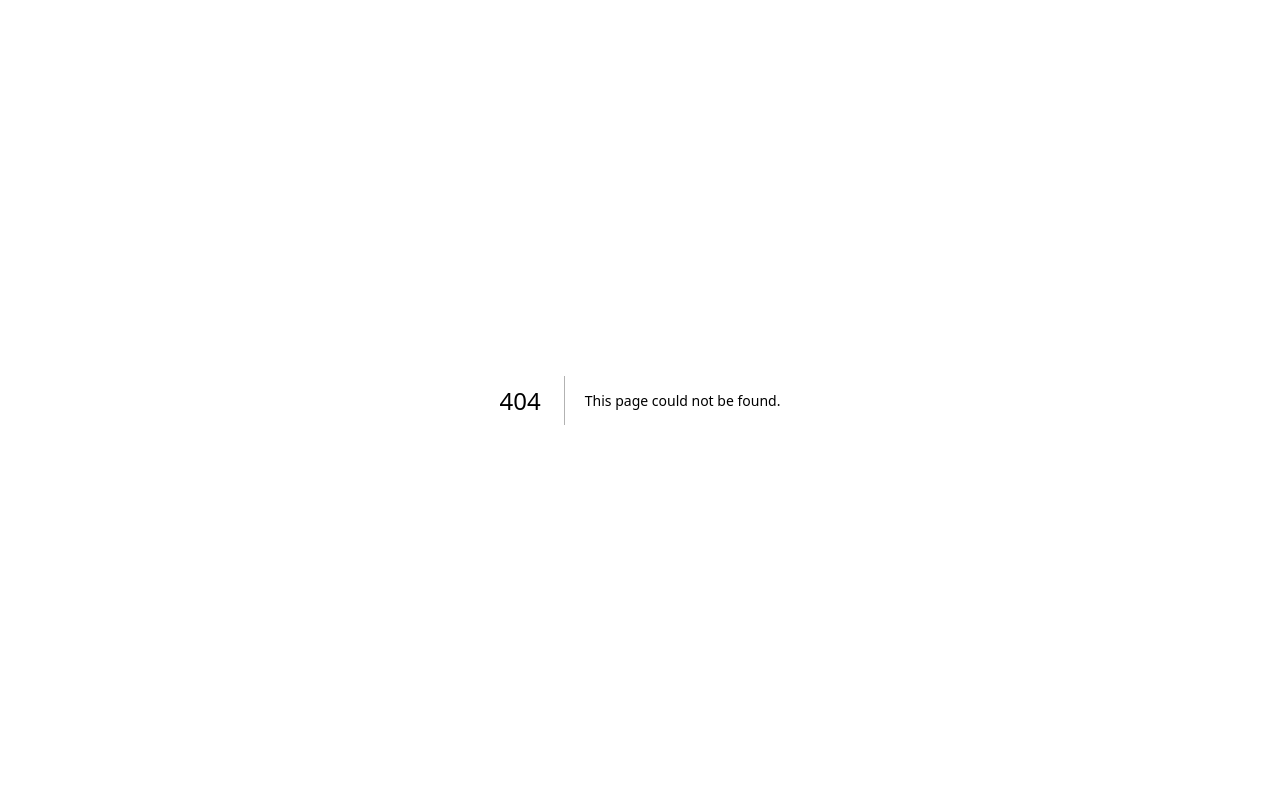
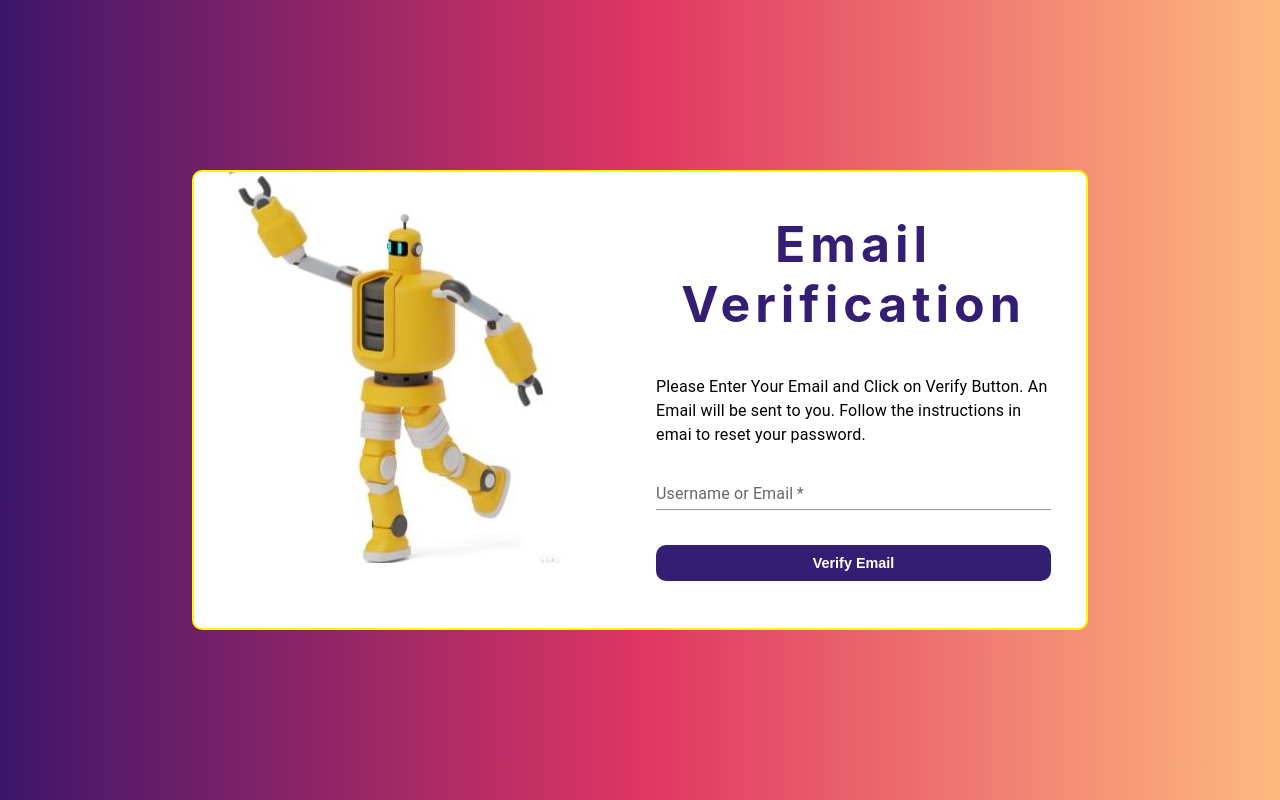
Before and after one commit to OmkarSavalkar/Innovate-FE, a Next.js app: page /recoverPassword in a window 1280 px wide. Before the commit this address had no page. Built offline with nearby package versions, Linux system fonts and the light colour scheme.

Commit message:
Add reset password Screens

```diff
--- /dev/null
+++ b/apis/loginSignup/index.tsx
@@ -0,0 +1,11 @@
+import axios from "axios";
+const url = `https://x-innovate-be.herokuapp.com`;
+
+export const postLoginData = (payload: Object) => {
+  return axios.post(`${url}/login`, payload);
+};
+
+export const postVerifyEmail = (payload: Object) => {
+  return axios.post(`${url}/recoverPassword`, payload);
+  // return axios.post(`http://localhost:3000/recoverPassword`, payload);
+};
--- a/pages/loadingPage/index.tsx
+++ /dev/null
@@ -1,5 +0,0 @@
-import React from 'react';
-const loadingPage = () =>{
-    return <>Loading..</>
-}
-export default loadingPage
--- /dev/null
+++ b/pages/recoverPassword/index.tsx
@@ -0,0 +1,63 @@
+import { Grid, TextField, Typography } from "@mui/material";
+import React, { useState } from "react";
+import {
+  FormBox,
+  FormButtons,
+  FormTitle,
+  LoginBox,
+  LoginSignupContainer,
+} from "../../styledComponents/loginSignupStyled";
+import Image from "next/image";
+import resetImage from "../../public/reset.jpg";
+import { postVerifyEmail } from "../../apis/loginSignup";
+
+const RecoverPassword = () => {
+  const [verifyEmail, setVerifyEmail] = useState<String>("");
+
+  const handleVerifyEmail = (e: any) => {
+    let payload = { email: verifyEmail };
+    postVerifyEmail(payload);
+  };
+
+  return (
+    <LoginSignupContainer>
+      <LoginBox>
+        <FormBox>
+          <Grid container spacing={{ md: 4 }}>
+            <Grid item md={6}>
+              <Image src={resetImage} alt="verify Image" />
+            </Grid>
+            <Grid item md={6}>
+              <FormTitle>Email Verification</FormTitle>
+              <Typography>
+                Please Enter Your Email and Click on Verify Button. An Email
+                will be sent to you. Follow the instructions in emai to reset
+                your password.
+              </Typography>
+              <Grid item md={12}>
+                <TextField
+                  label="Username or Email"
+                  type={"email"}
+                  aria-label="verify email Input"
+                  variant="standard"
+                  required
+                  fullWidth
+                  value={verifyEmail}
+                  onChange={(e) => setVerifyEmail(e.target.value)}
+                  sx={{
+                    marginBottom: "15px",
+                    marginTop: "15px",
+                  }}
+                />
+              </Grid>
+              <FormButtons onClick={(e) => handleVerifyEmail(e)}>
+                Verify Email
+              </FormButtons>
+            </Grid>
+          </Grid>
+        </FormBox>
+      </LoginBox>
+    </LoginSignupContainer>
+  );
+};
+export default RecoverPassword;
```
Also changed, not shown: components/forgetComponent/index.tsx (added, +68 -0 lines), components/loginComponent/index.tsx (+11 -10 lines), pages/reset-password/[token]/index.tsx (added, +14 -0 lines), public/reset.jpg (added).
